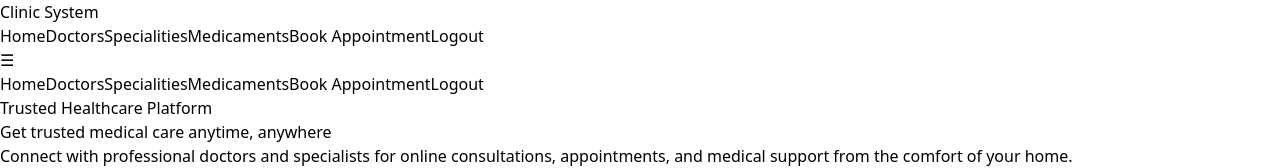
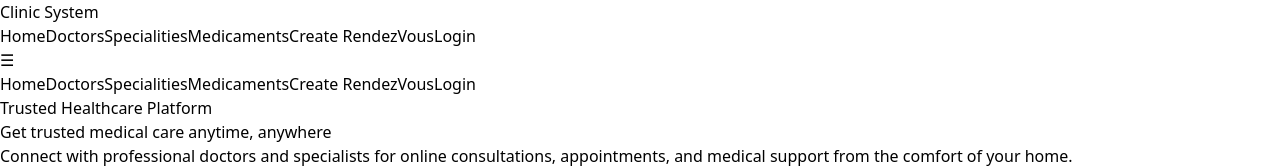
Before and after one commit to YoussefDarmouch/clinicui, a React (Vite) app: page / in a window 1280 px wide. Shown: the top 168 px of the page. Built offline with nearby package versions, Linux system fonts and the light colour scheme; no server answers.

Commit message:
fix les buge login and logut and add use locostion for save pages

```diff
--- a/src/components/layout/Navbar.jsx
+++ b/src/components/layout/Navbar.jsx
@@ -1,20 +1,33 @@
 import React, { useState } from 'react';
-import { Link, useNavigate } from 'react-router-dom';
-import { useDispatch } from "react-redux";
+import { Link, useNavigate, useLocation } from 'react-router-dom';
+import { useDispatch, useSelector } from "react-redux";
 import { logout } from "../../app/slices/authSlice";
 
 export default function Navbar() {
 
     const [isMenuOpen, setIsMenuOpen] = useState(false);
     const dispatch = useDispatch();
+    const location = useLocation();
+
+    // get user
+    const { isAuthenticated } = useSelector((state) => state.auth);
     const navigate = useNavigate();
-
     const handleLogout = () => {
         dispatch(logout());
         localStorage.clear();
-        navigate("/login");
+        navigate("/home");
     };
-
+    const handleRendezvous = () => {
+        if (!isAuthenticated) {
+            navigate("/login", {
+                state: {
+                    from: location.pathname,
+                },
+            });
+            return
+        }
+        navigate("/createRendezVous");
+    }
     const closeMenu = () => setIsMenuOpen(false);
 
     return (
@@ -38,20 +51,28 @@ export default function Navbar() {
                         <Link to="/doctors">Doctors</Link>
                         <Link to="/specialites">Specialities</Link>
                         <Link to="/medicaments">Medicaments</Link>
-
-                        <Link
-                            to="/createRendezVous"
+                        <button
+                            onClick={handleRendezvous}
                             className="bg-white text-blue-600 px-4 py-2 rounded-full font-semibold"
                         >
-                            Book Appointment
-                        </Link>
+                            Create RendezVous
+                        </button>
 
+                        {isAuthenticated ? (
                             <button
                                 onClick={handleLogout}
                                 className="bg-red-500 px-4 py-2 rounded-full"
                             >
                                 Logout
                             </button>
+                        ) : (
+                            <Link
+                                to="/login"
+                                className="bg-white text-blue-600 px-4 py-2 rounded-full"
+                            >
+                                Login
+                            </Link>
+                        )}
                     </nav>
 
                     {/* MOBILE BUTTON */}
@@ -74,24 +95,31 @@ export default function Navbar() {
                     <Link to="/doctors" onClick={closeMenu}>Doctors</Link>
                     <Link to="/specialites" onClick={closeMenu}>Specialities</Link>
                     <Link to="/medicaments" onClick={closeMenu}>Medicaments</Link>
-
-                    <Link
-                        to="/createRendezVous"
-                        onClick={closeMenu}
-                        className="block bg-white text-blue-600 px-3 py-2 rounded"
-                    >
-                        Book Appointment
-                    </Link>
-
                     <button
                         onClick={() => {
-                            handleLogout();
+                            handleRendezvous();
                             closeMenu();
                         }}
-                        className="bg-red-500 px-3 py-2 rounded w-full"
+                        className="bg-white text-blue-600 px-4 py-2 rounded-full font-semibold w-full"
+                    >
+                        Create RendezVous
+                    </button>
+
+                    {isAuthenticated ? (
+                        <button
+                            onClick={handleLogout}
+                            className="bg-red-500 px-4 py-2 rounded-full"
                         >
                             Logout
                         </button>
+                    ) : (
+                        <Link
+                            to="/login"
+                            className="bg-white text-blue-600 px-4 py-2 rounded-full"
+                        >
+                            Login
+                        </Link>
+                    )}
 
                 </div>
 
--- a/src/features/auth/pages/Login.jsx
+++ b/src/features/auth/pages/Login.jsx
@@ -1,6 +1,6 @@
 import React, { useState } from 'react'
 import { useDispatch } from 'react-redux'
-import { useNavigate, Link } from "react-router-dom";
+import { useNavigate, Link, useLocation } from "react-router-dom";
 import { loginSuccess } from '../../../app/slices/authSlice'
 import { login } from '../../../api/auth.api'
 import Button from '../../../components/ui/Button'
@@ -15,7 +15,8 @@ export default function Login() {
 
     const dispatch = useDispatch();
     const navigate = useNavigate();
-
+    const location = useLocation();
+    const redirectPath = location.state?.from || "/";
     const handleLogin = async (e) => {
         e.preventDefault();
 
@@ -40,8 +41,7 @@ export default function Login() {
             localStorage.setItem("token", token);
             localStorage.setItem("user", JSON.stringify(user));
             localStorage.setItem("role", user?.roles?.[0]?.name || "user");
-
-            navigate("/createRendezVous");
+            navigate(redirectPath);
 
         } catch (error) {
             console.log(error);
```
Lines whose indentation alone changed are shown as unchanged.
